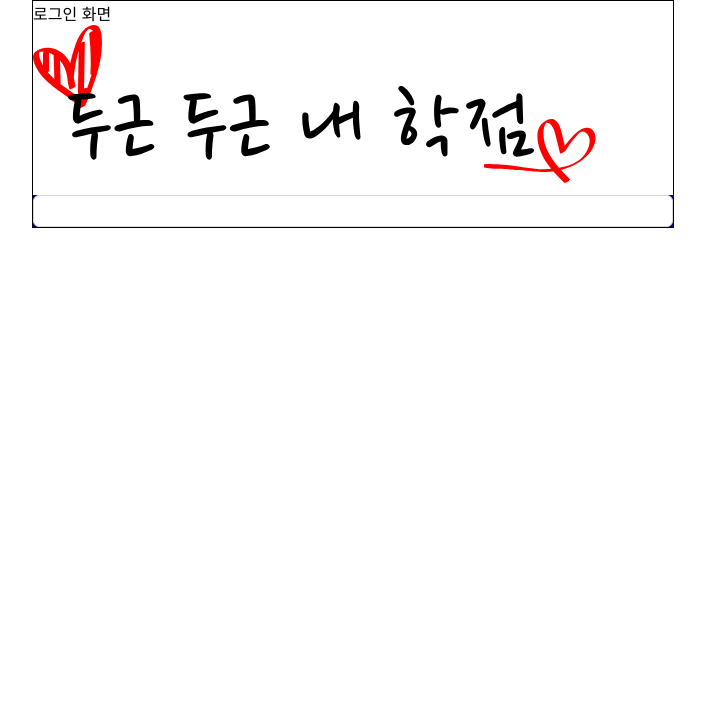
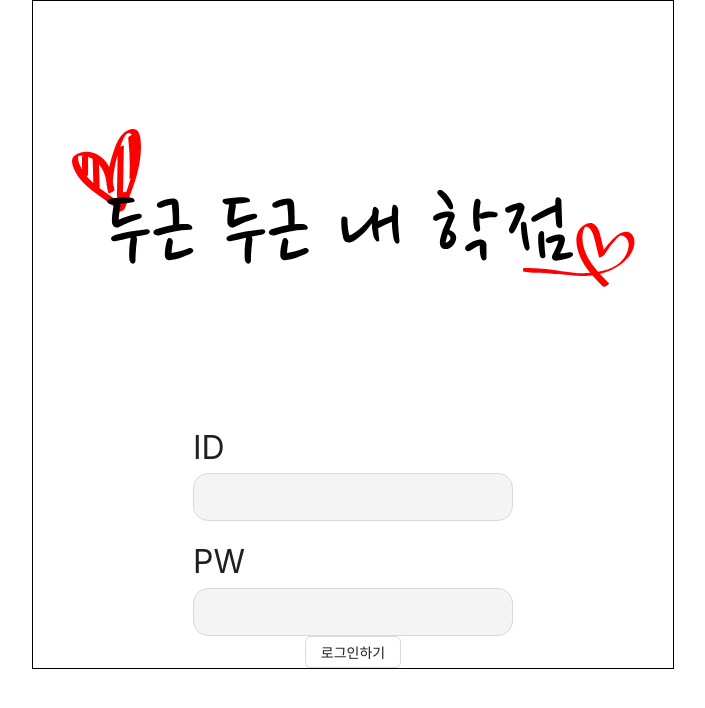
Before and after one commit to itjustbong/my-grade-whyrano, a React (Create React App) app: page / in a window 1280 px wide. Shown: the top 708 px of the page, without its empty margins (287-992 px from the left). Built offline with nearby package versions, Linux system fonts and the light colour scheme.

Commit message:
Feat : Add font

```diff
--- a/public/index.html
+++ b/public/index.html
@@ -15,6 +15,12 @@
       user's mobile device or desktop. See https://developers.google.com/web/fundamentals/web-app-manifest/
     -->
     <link rel="manifest" href="%PUBLIC_URL%/manifest.json" />
+    <link rel="preconnect" href="https://fonts.googleapis.com" />
+    <link rel="preconnect" href="https://fonts.gstatic.com" crossorigin />
+    <link
+      href="https://fonts.googleapis.com/css2?family=Nanum+Pen+Script&display=swap"
+      rel="stylesheet"
+    />
     <!--
       Notice the use of %PUBLIC_URL% in the tags above.
       It will be replaced with the URL of the `public` folder during the build.
--- a/src/Login/Login.styled.tsx
+++ b/src/Login/Login.styled.tsx
@@ -1,18 +1,56 @@
-import { Input as AntInput } from 'antd';
+import { Input, Typography, Button } from 'antd';
 import styled from '@emotion/styled';
 
-// [Temp] 테스트 중
-const SomeComp = styled.div({
-  color: 'hotpink',
-  backgroundColor: 'darkblue',
+// Types
+type EmptyType = { height: string };
+
+// [Todo] 좀 더 관리 이쁘게 안되나
+const Layout = styled.div({
+  display: 'flex',
+  justifyContent: 'center',
+  flexDirection: 'column',
+  alignItems: 'center',
 });
 
-function Input(): JSX.Element {
+const Empty = styled('div')<EmptyType>`
+  height: ${props => `${props.height}`};
+`;
+
+/* [Todo] 다시 리펙토링 */
+function LoginBox(): JSX.Element {
   return (
-    <SomeComp>
-      <AntInput />
-    </SomeComp>
+    <>
+      <div
+        style={{
+          display: 'flex',
+          minWidth: '15rem',
+          flexDirection: 'column',
+        }}
+      >
+        <Typography.Text style={{ fontSize: '2rem' }}>ID</Typography.Text>
+        <Input
+          style={{
+            backgroundColor: '#f4f4f4',
+            height: '3rem',
+            width: '20rem',
+            borderRadius: '15px',
+          }}
+        />
+        <Empty height="1rem" />
+        <Typography.Text style={{ fontSize: '2rem' }}>PW</Typography.Text>
+        <Input
+          style={{
+            backgroundColor: '#f4f4f4',
+            height: '3rem',
+            width: '20rem',
+            borderRadius: '15px',
+          }}
+        />
+      </div>
+
+      <Button>로그인하기</Button>
+    </>
   );
 }
 
-export { Input };
+export { Layout, LoginBox, Empty };
--- a/src/Login/Login.tsx
+++ b/src/Login/Login.tsx
@@ -1,14 +1,15 @@
 import React from 'react';
-import { Input } from './Login.styled';
+import { Layout, LoginBox, Empty } from './Login.styled';
 import { ReactComponent as MainLogo } from '../assets/main_logo.svg';
 
 const Login = () => {
   return (
-    <div>
-      로그인 화면
+    <Layout>
+      <Empty height="8rem" />
       <MainLogo />
-      <Input />
-    </div>
+      <Empty height="8rem" />
+      <LoginBox />
+    </Layout>
   );
 };
 
--- a/src/index.css
+++ b/src/index.css
@@ -1,8 +1,8 @@
 body {
   margin: 0;
-  font-family: -apple-system, BlinkMacSystemFont, 'Segoe UI', 'Roboto', 'Oxygen',
-    'Ubuntu', 'Cantarell', 'Fira Sans', 'Droid Sans', 'Helvetica Neue',
-    sans-serif;
+  font-family: 'Nanum Pen Script', -apple-system, BlinkMacSystemFont, 'Segoe UI',
+    'Roboto', 'Oxygen', 'Ubuntu', 'Cantarell', 'Fira Sans', 'Droid Sans',
+    'Helvetica Neue', sans-serif;
   -webkit-font-smoothing: antialiased;
   -moz-osx-font-smoothing: grayscale;
   max-width: 640px;
```
